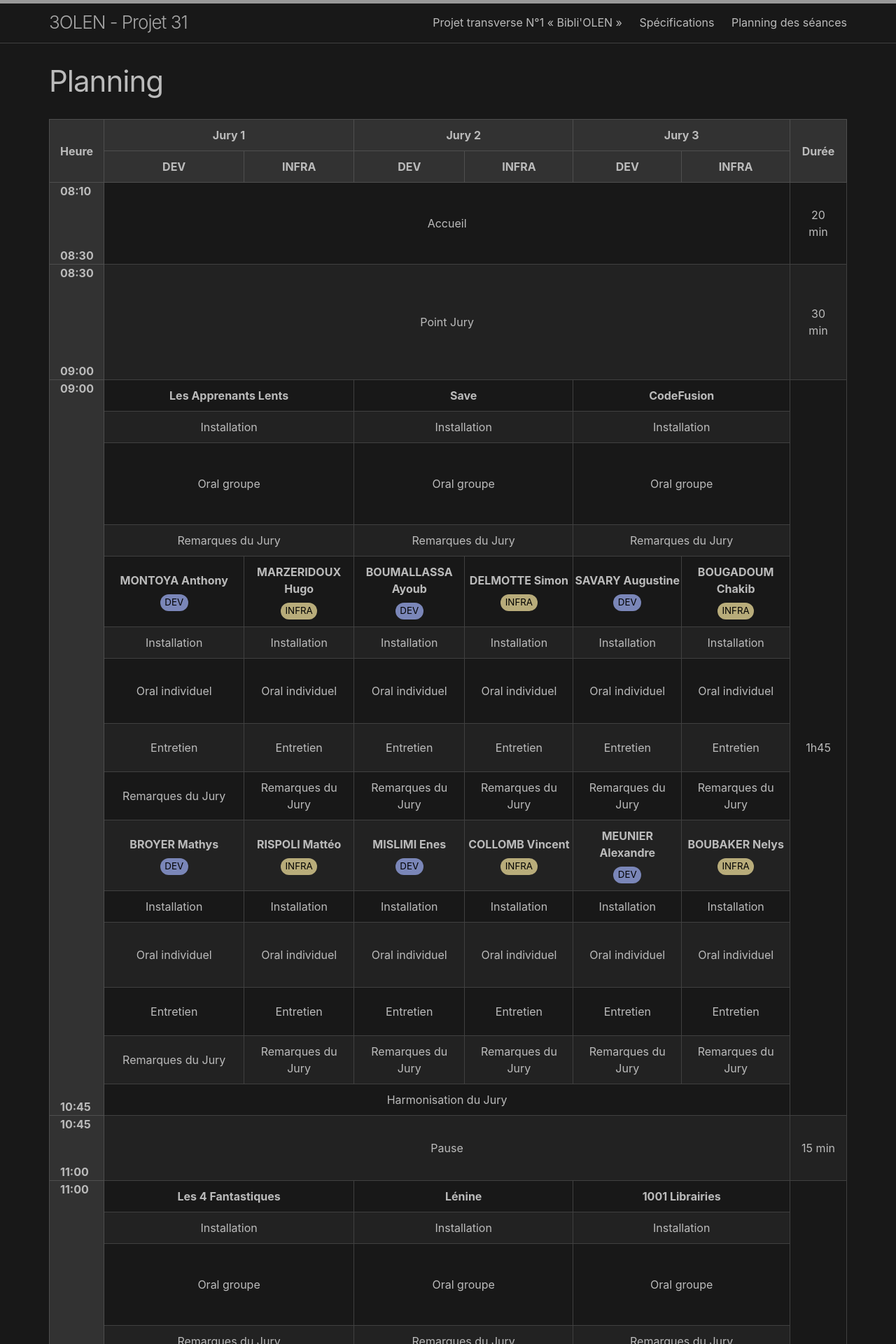
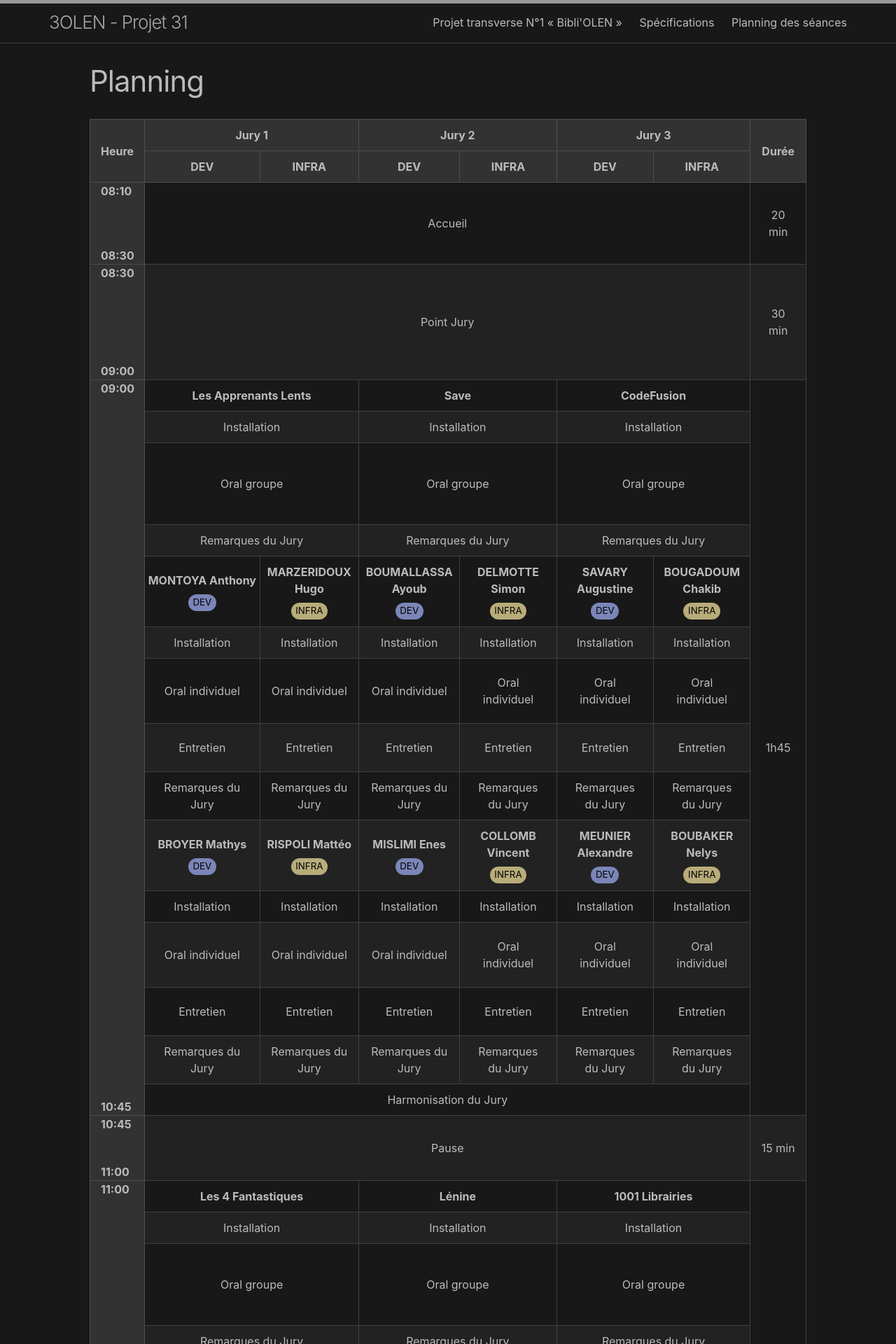
Before and after one commit to 3OLEN/projet-31, a Jekyll site: the page built from docs/_jury/2-planning.md, in a window 1280 px wide. Shown: the top 1920 px of the page at 70% size. Built offline with Jekyll 4.4.1, drawn with Linux system fonts in a browser that asks for light colours.

Commit message:
💄 [Global] Full content
* Add `.full` on `.wrapper` in order to set "full-size" on big screens

```diff
--- a/docs/_layouts/base.html
+++ b/docs/_layouts/base.html
@@ -6,7 +6,7 @@
 {%- include header.html -%}
 
 <main class="page-content" aria-label="Content">
-    <div class="wrapper">
+    <div class="wrapper{% if page.full_size %} full{% endif %}">
         {{ content }}
     </div>
 </main>
--- a/docs/_sass/minima/_base.scss
+++ b/docs/_sass/minima/_base.scss
@@ -210,6 +210,11 @@ pre {
     padding-right: $spacing-unit;
     padding-left: $spacing-unit;
   }
+  @media screen and (min-width: $content-width) {
+    &.full {
+      max-width: 80%;
+    }
+  }
 }
 
 
```
Also changed, not shown: docs/_jury/2-planning.md (+1 -0 lines).
